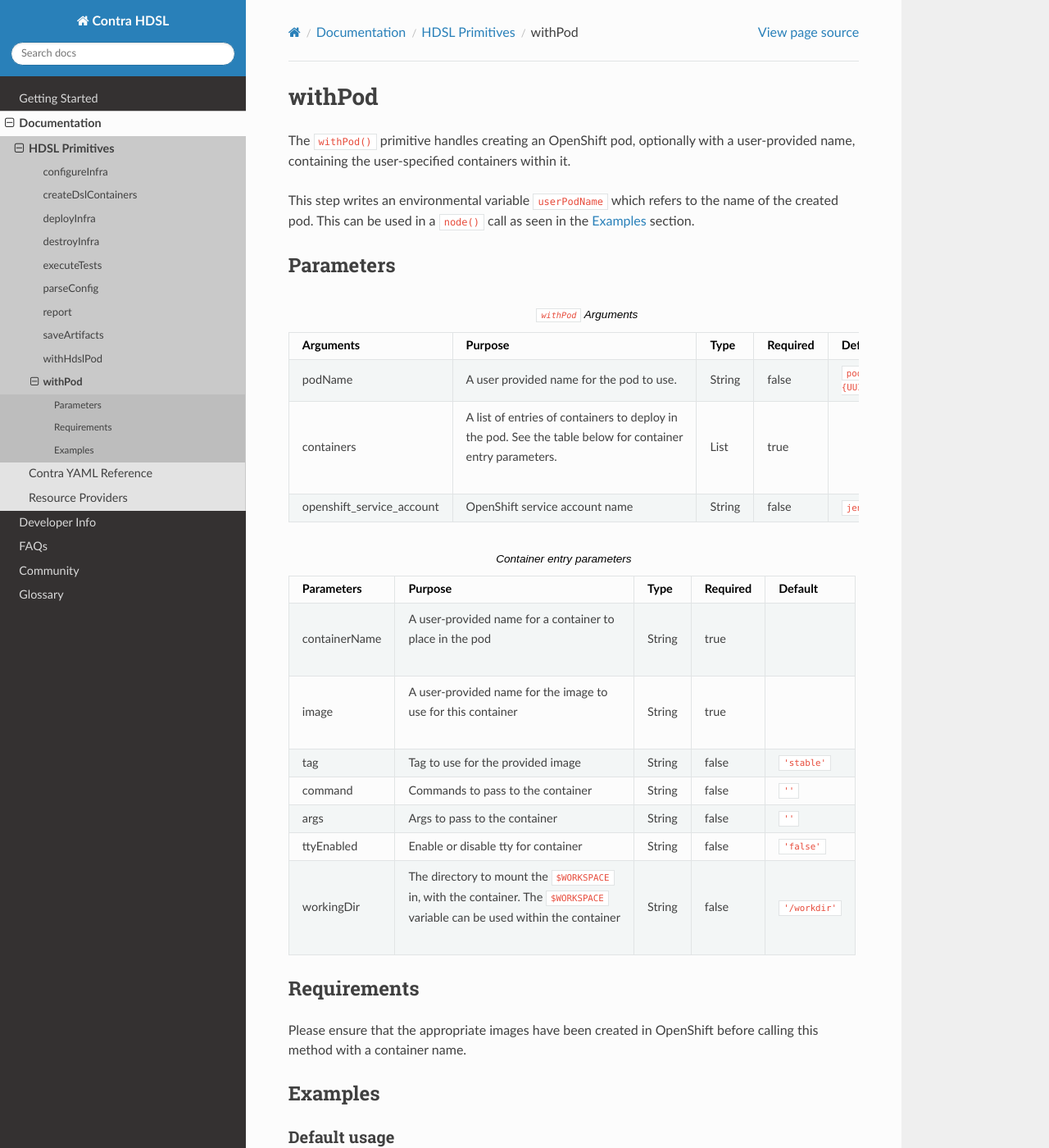
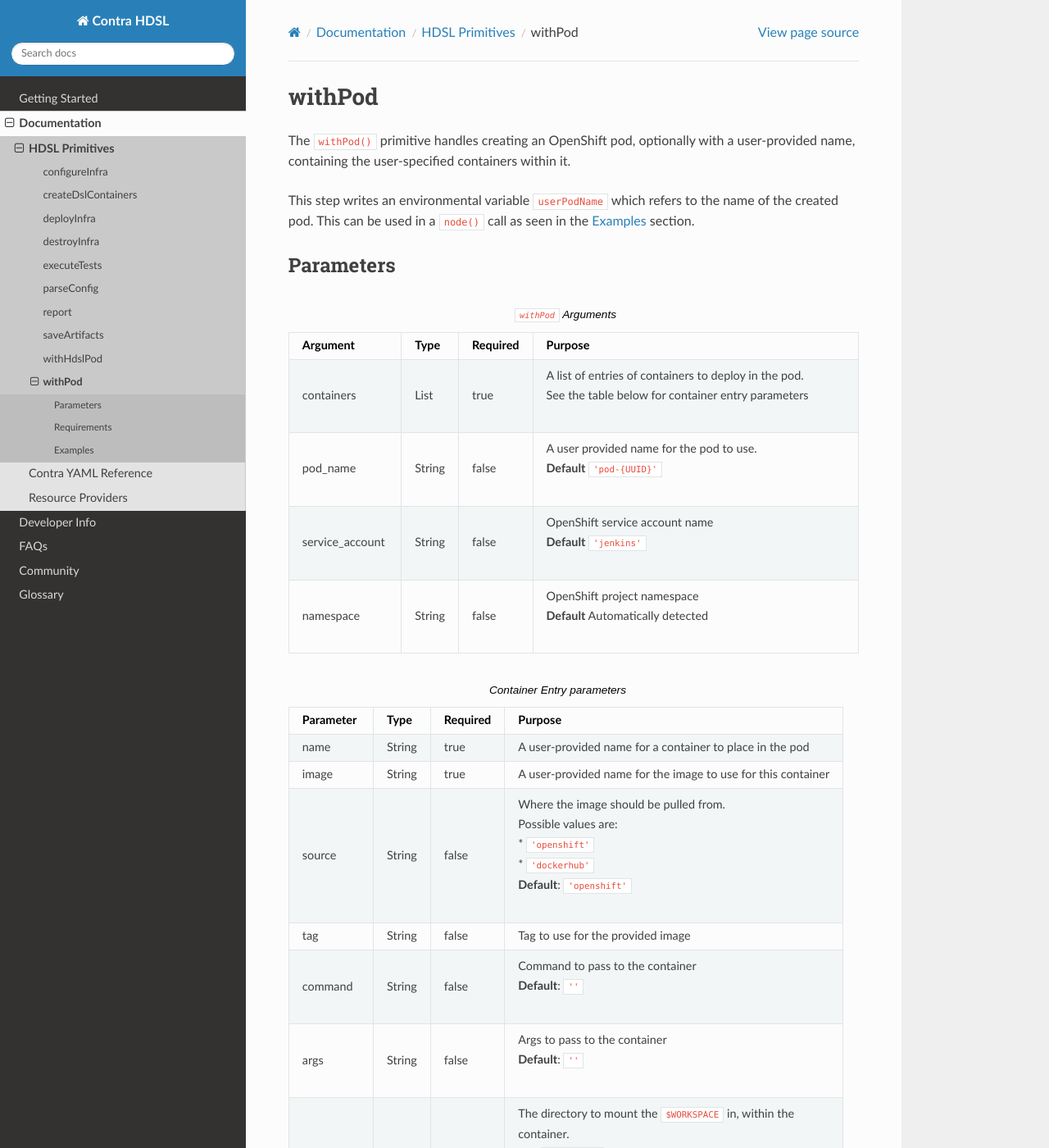
Before and after one commit to openshift/contra-hdsl, a Sphinx documentation site: the page built from docs/source/withPod.rst, in a window 1280 px wide and 1400 px high. Shown: the whole window at 82% size. Built offline with Sphinx 7.4.7 and the Read the Docs theme 2.0.0, drawn with Linux system fonts in a browser that asks for light colours; some of the changed text lies outside the part shown.

Commit message:
Add ability to pull images from dockerhub easily. (#75)
This commit adds the ability to pull images from Docker Hub easily when
using steps like `withPod()` and `withHdslPod()`.

This step also puts into place the ability to transition from using
OpenShift as the source of images for the `withHdslPod()` by default.
The default source of images for the `withHdslPod()` method will be
switched to Docker Hub at some point in the future.

```diff
--- a/docs/source/withPod.rst
+++ b/docs/source/withPod.rst
@@ -10,36 +10,46 @@ Parameters
 ----------
 
 .. table:: ``withPod`` Arguments
+   :widths: 20,10,10,60
 
-   ========================= ============================================== ======= ======== =====================
-   Arguments                 Purpose                                        Type    Required Default
-   ========================= ============================================== ======= ======== =====================
-   podName                   A user provided name for the pod to use.       String  false    ``pod-{UUID}``
-   containers                | A list of entries of containers to deploy in List    true
-                             | the pod. See the table below for container
-                             | entry parameters.
-   openshift_service_account OpenShift service account name                 String  false    ``jenkins``
-   ========================= ============================================== ======= ======== =====================
+   =============== ======= ======== ==============================================
+   Argument        Type    Required Purpose
+   =============== ======= ======== ==============================================
+   containers      List    true     | A list of entries of containers to deploy in the pod.
+                                    | See the table below for container entry parameters
+   pod_name        String  false    | A user provided name for the pod to use.
+                                    | **Default** ``'pod-{UUID}'``
+   service_account String  false    | OpenShift service account name
+                                    | **Default** ``'jenkins'``
+   namespace       String  false    | OpenShift project namespace
+                                    | **Default** Automatically detected
+   =============== ======= ======== ==============================================
 
 
+.. table:: Container Entry parameters
 
-.. table:: Container entry parameters
+   ============= ======= ======== ==============================================================
+   Parameter     Type    Required Purpose
+   ============= ======= ======== ==============================================================
+   name          String  true     A user-provided name for a container to place in the pod
+   image         String  true     A user-provided name for the image to use for this container
+   source        String  false    | Where the image should be pulled from.
+                                  | Possible values are:
+                                  | * ``'openshift'``
+                                  | * ``'dockerhub'``
+                                  | **Default**: ``'openshift'``
+   tag           String  false    Tag to use for the provided image
+   command       String  false    | Command to pass to the container
+                                  | **Default**: ``''``
+   args          String  false    | Args to pass to the container
+                                  | **Default**: ``''``
+   workingDir    String  false    | The directory to mount the ``$WORKSPACE`` in, within the
+                                  | container.
+                                  | The ``$WORKSPACE`` variable can be used within the container
+                                  | **Default**: ``'/workdir'``
+   ============= ======= ======== ==============================================================
 
-   ============= ============================================ ======= ======== ==============
-   Parameters    Purpose                                      Type    Required Default
-   ============= ============================================ ======= ======== ==============
-   containerName | A user-provided name for a container to    String  true
-                 | place in the pod
-   image         | A user-provided name for the image to      String  true
-                 | use for this container
-   tag           Tag to use for the provided image            String  false    ``'stable'``
-   command       Commands to pass to the container            String  false    ``''``
-   args          Args to pass to the container                String  false    ``''``
-   ttyEnabled    Enable or disable tty for container          String  false    ``'false'``
-   workingDir    | The directory to mount the ``$WORKSPACE``  String  false    ``'/workdir'``
-                 | in, with the container. The ``$WORKSPACE``
-                 | variable can be used within the container
-   ============= ============================================ ======= ======== ==============
+
 
 Requirements
 ------------
```
Also changed, not shown: README.md (+6 -1 lines), docs/source/withHdslPod.rst (+31 -3 lines), 5 other files.
